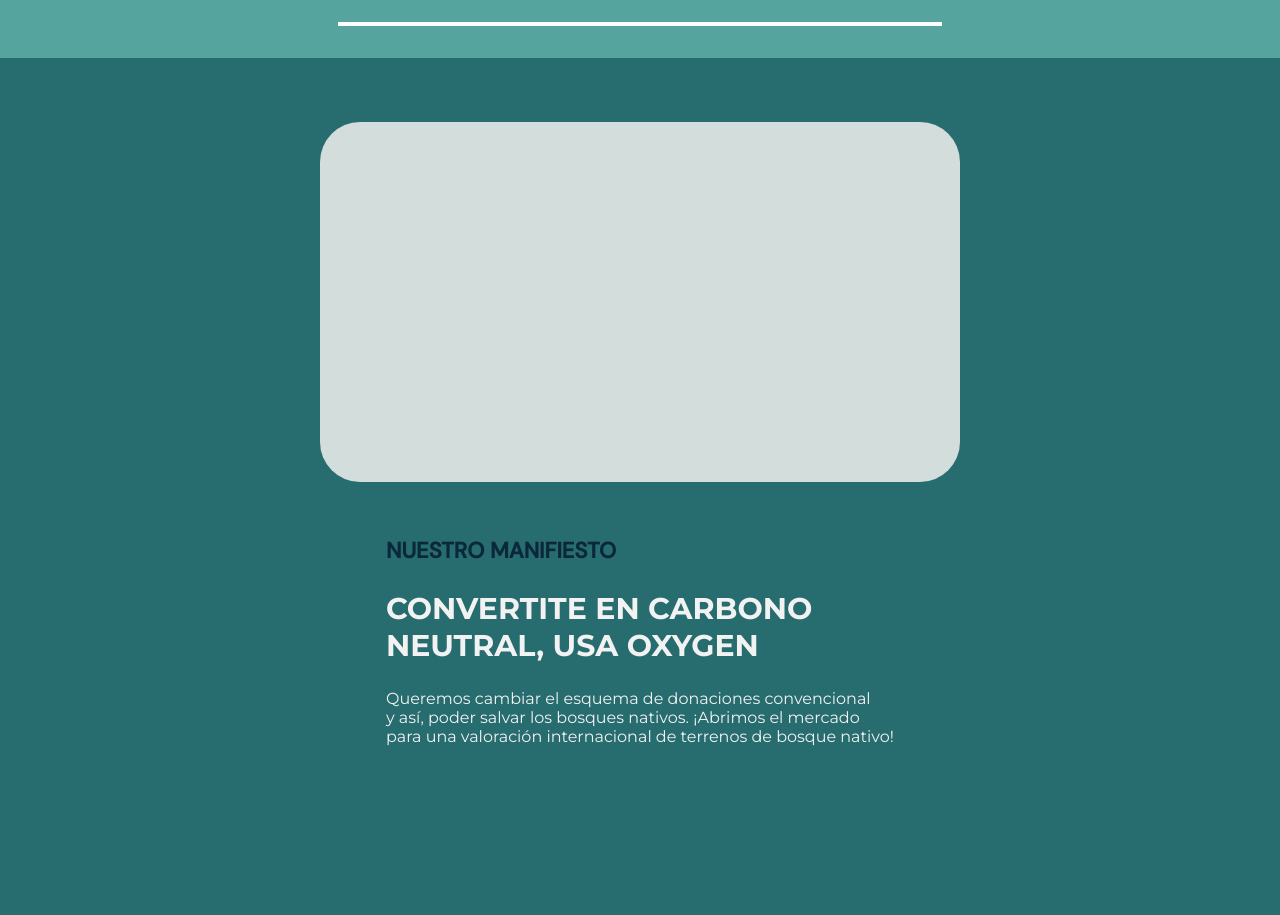
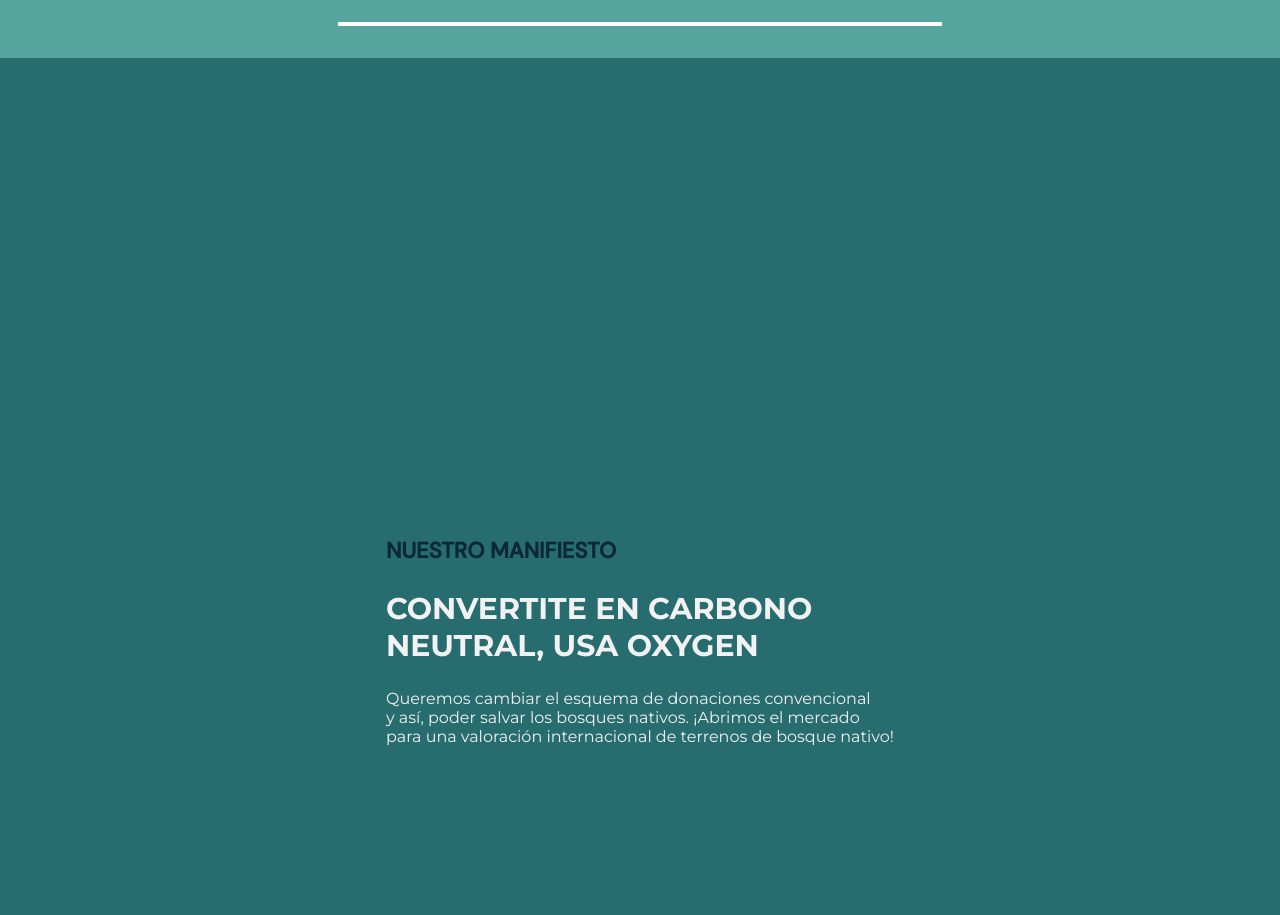
Before and after one commit to oxygentoken-org/oxygen-token, a Next.js app: page / in a window 1280 px wide. Shown: the part 3000-3915 px from the top of the page. Built offline with nearby package versions, Linux system fonts and the light colour scheme.

Commit message:
[ESTILOS] Resize video

```diff
--- a/pages/home/MainPage.js
+++ b/pages/home/MainPage.js
@@ -22,6 +22,22 @@
 
 
 const MainPage = () => {
+  /*Resize video*/
+  useEffect(() => {
+    const handleResizeVideo = () => {
+      const videoElement = document.querySelector('.videoHome');
+      if (videoElement) {
+        const width = videoElement.offsetWidth;
+        const height = (width / 16) * 9; // Proporción 16:9, ajusta según tus necesidades
+        videoElement.style.height = `${height}px`;
+      }
+    };
+
+    window.addEventListener('resize', handleResizeVideo);
+    return () => {
+      window.removeEventListener('resize', handleResizeVideo);
+    };
+  }, []);
 
   /*Mobile control para sliders*/
     const [isMobileView, setIsMobileView] = useState(false);
--- a/src/app/styles/mainpage.css
+++ b/src/app/styles/mainpage.css
@@ -251,6 +251,7 @@
 
 /*Video*/
 .videoPresentacion , .alianzasSeccion{
+
     display: flex;
     flex-direction: row;
     background-color: #276D70;
@@ -261,12 +262,13 @@
     align-items: center;
 }
 
+
 .videoHome{
-    width: 600px;
-    height: 400px;
-    background-color: var(--grey);
-    border-radius: 40px;
+    width: 100%;
+    height: auto;
+
 }
+
 
 .videoText{
     color: var(--white);
@@ -290,6 +292,8 @@
     font-family: var(--montserrat);
 
 }
+
+
 
 /*Alianzas*/
  .alianzasSeccion h3{
```
